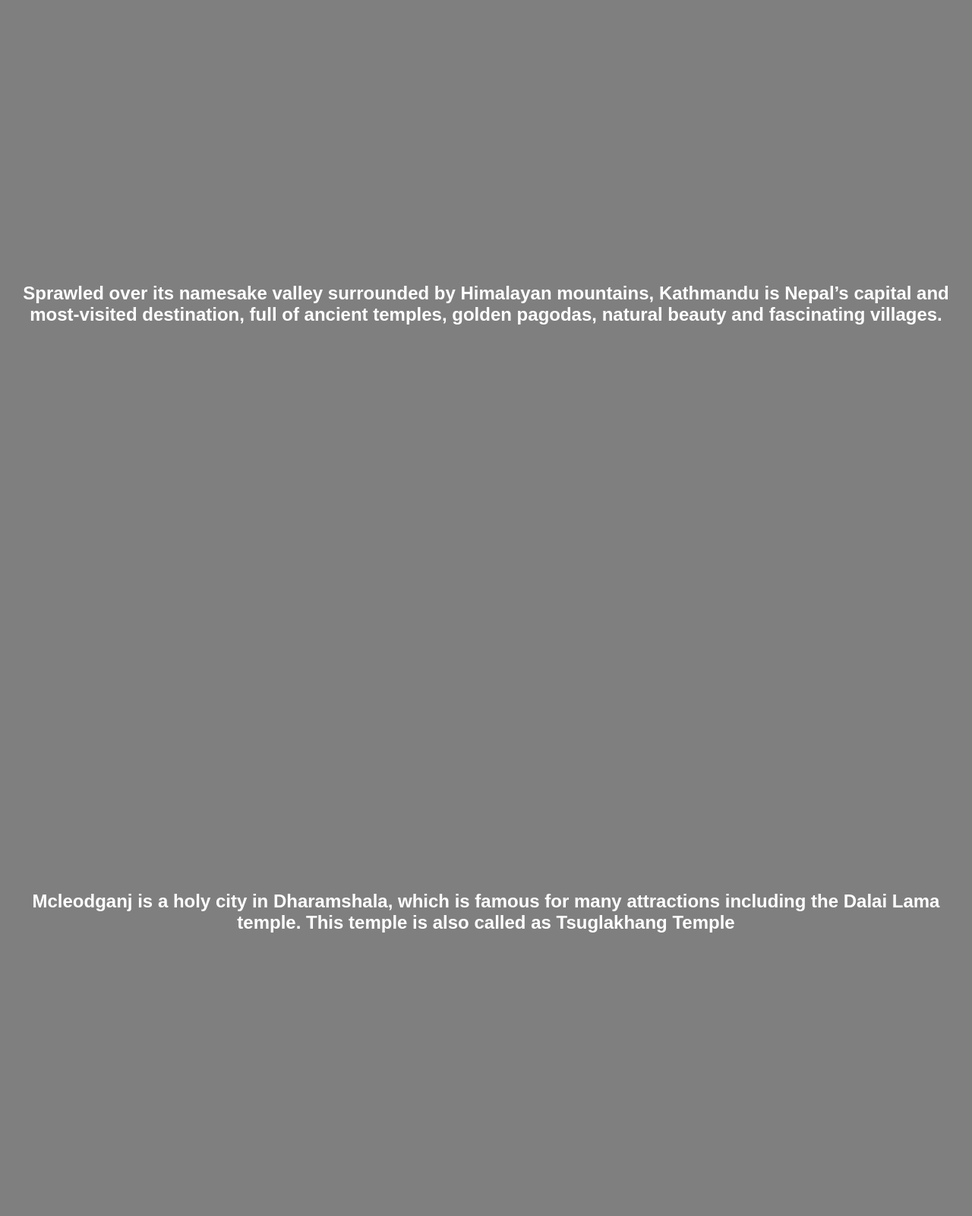
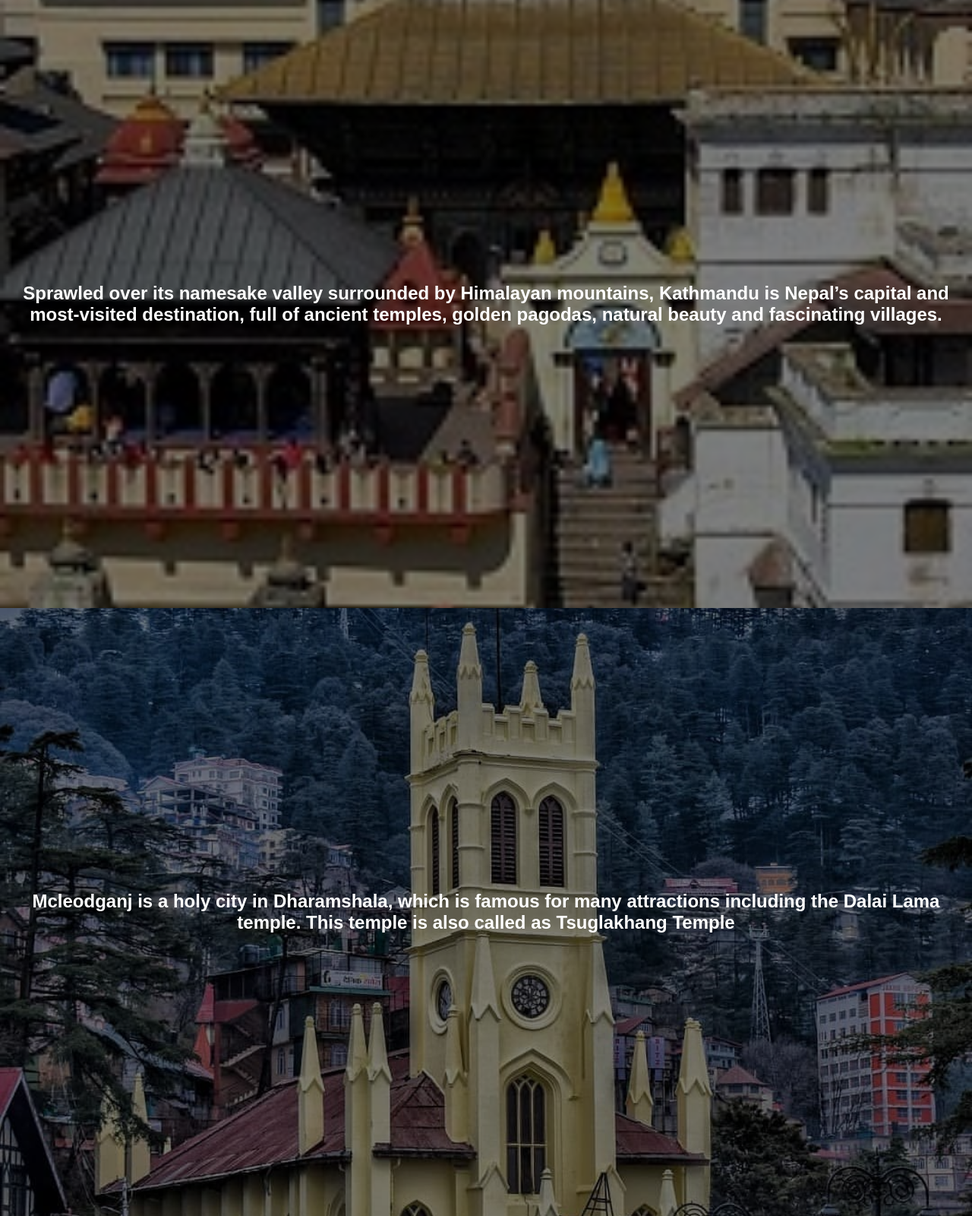
Before and after one commit to pratiman1/portfolio, a plain HTML site: page travel.html in a window 1280 px wide. Shown: the whole page at 76% size. Drawn offline with Linux system fonts and the light colour scheme.

Commit message:
Update travel.html

```diff
--- a/travel.html
+++ b/travel.html
@@ -9,14 +9,14 @@
 <body>
 
 
-    <div class="image-container" style="background-image: url('/portfolio_1/img/High Quality Stock Photos of _nepal_.jpeg');">
+    <div class="image-container" style="background-image: url('/portfolio/img/High Quality Stock Photos of _nepal_.jpeg');">
         <div class="overlay">
             <div class="text">Sprawled over its namesake valley surrounded by Himalayan mountains, Kathmandu is Nepal’s capital and most-visited destination, full of ancient temples, golden pagodas, natural beauty and fascinating villages.</div>
         </div>
     </div>
 
     <!-- Second image -->
-    <div class="image-container" style="background-image: url('/portfolio_1/img/download.jpeg');">
+    <div class="image-container" style="background-image: url('/portfolio/img/download.jpeg');">
         <div class="overlay">
             <div class="text">Mcleodganj is a holy city in Dharamshala, which is famous for many attractions including the Dalai Lama temple. This temple is also called as Tsuglakhang Temple</div>
         </div>
```
